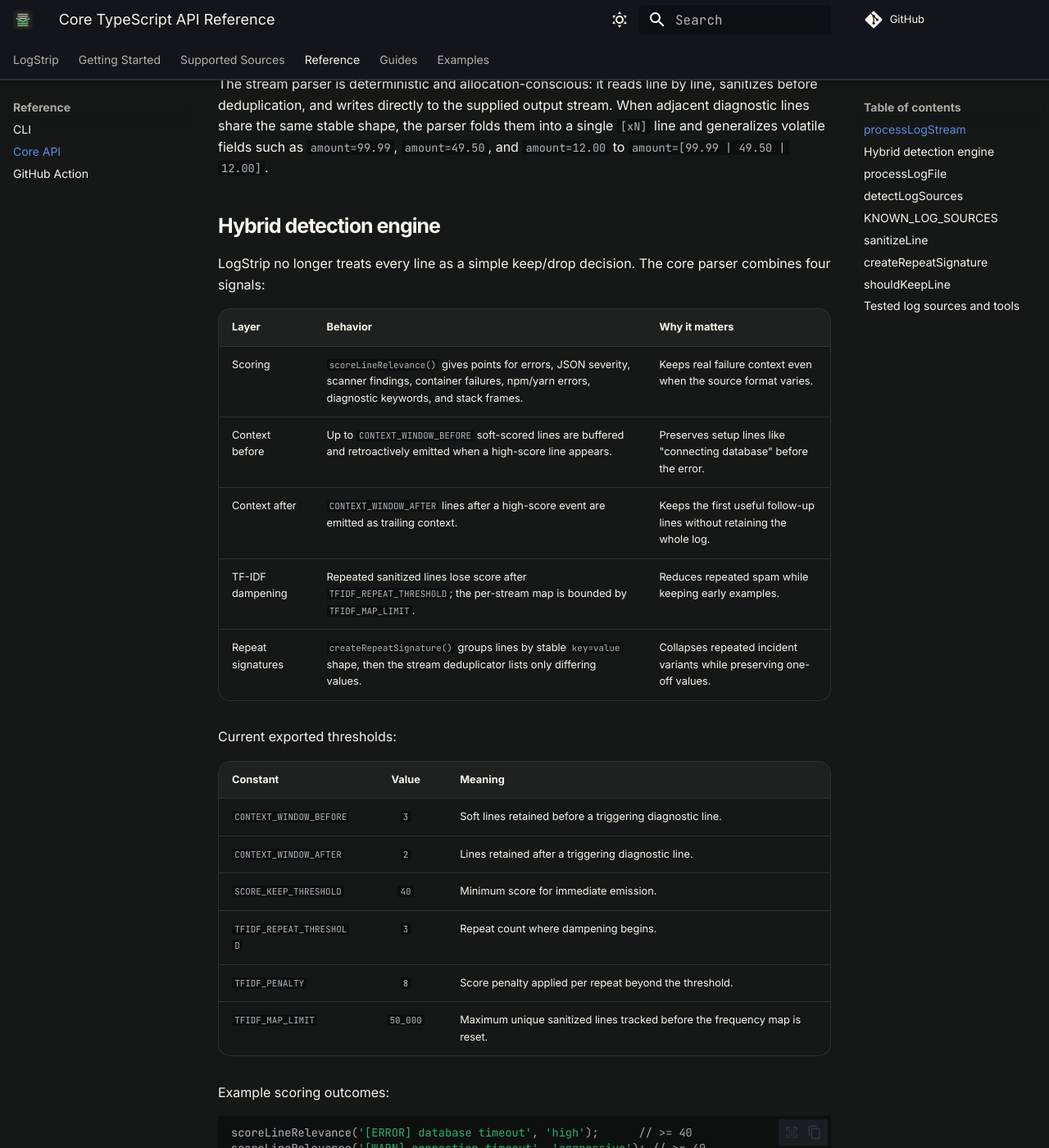
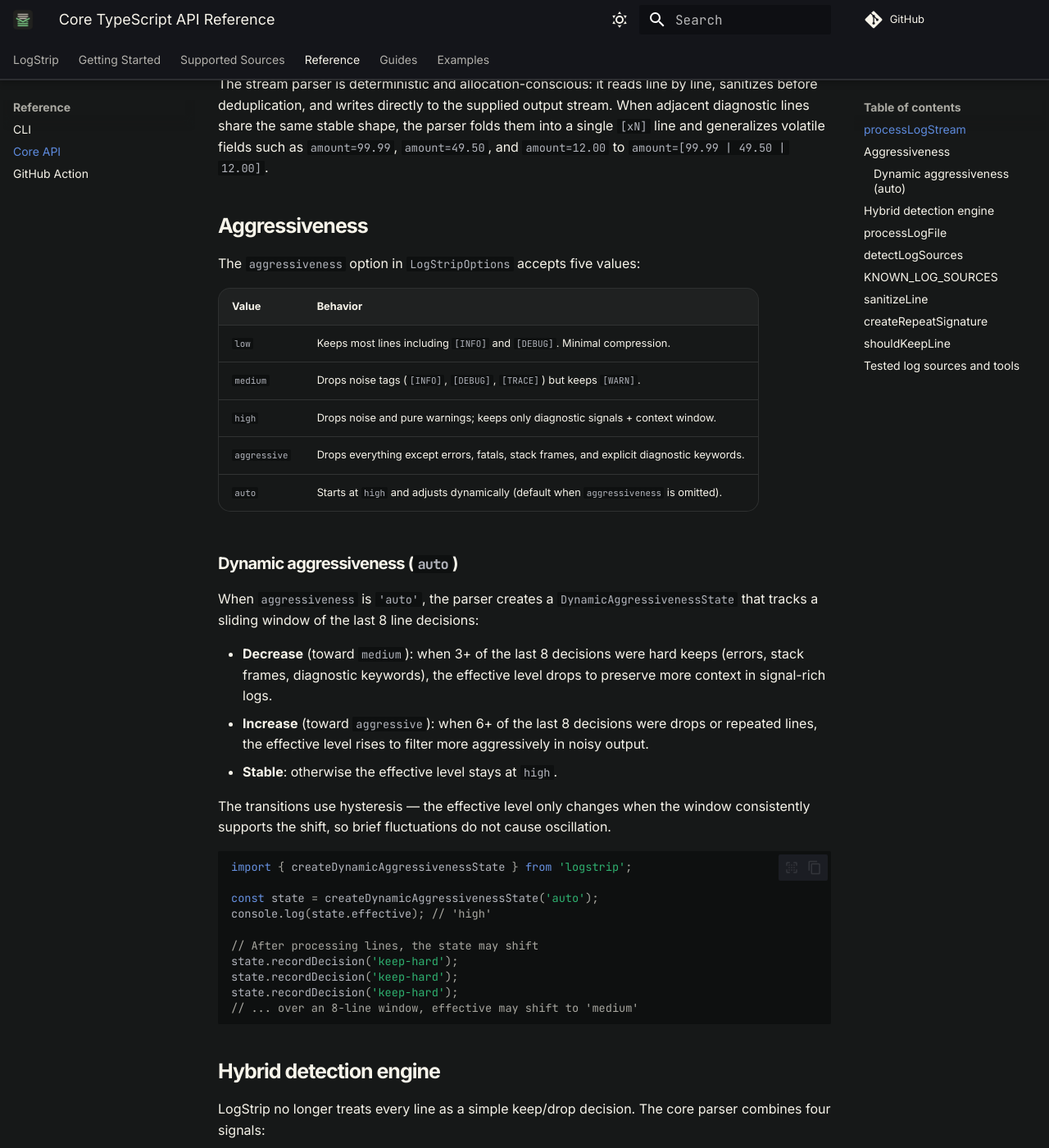
Before and after one commit to mrwogu/logstrip, an MkDocs documentation site: the page built from docs/reference/core.md, in a window 1280 px wide and 1400 px high, scrolled down 781 px. Shown: the whole window at 82% size. Built offline with MkDocs 1.6.1 and Material for MkDocs 9.7.7, drawn with Linux system fonts in a browser that asks for light colours; comment, search, counter and statistics services are not loaded; some of the changed text lies outside the part shown.

Commit message:
docs: document auto aggressiveness as default, describe dynamic mode

````diff
--- a/docs/reference/core.md
+++ b/docs/reference/core.md
@@ -16,7 +16,7 @@ const input = createReadStream('raw.log', { encoding: 'utf8' });
 const output = createWriteStream('raw.logstrip.log', { encoding: 'utf8' });
 
 const result = await processLogStream(input, output, {
-  aggressiveness: 'high',
+  aggressiveness: 'auto',
 });
 ```
 
@@ -40,6 +40,48 @@ stream. When adjacent diagnostic lines share the same stable shape, the parser
 folds them into a single `[xN]` line and generalizes volatile fields such as
 `amount=99.99`, `amount=49.50`, and `amount=12.00` to
 `amount=[99.99 | 49.50 | 12.00]`.
+
+## Aggressiveness
+
+The `aggressiveness` option in `LogStripOptions` accepts five values:
+
+| Value | Behavior |
+| :--- | :--- |
+| `low` | Keeps most lines including `[INFO]` and `[DEBUG]`. Minimal compression. |
+| `medium` | Drops noise tags (`[INFO]`, `[DEBUG]`, `[TRACE]`) but keeps `[WARN]`. |
+| `high` | Drops noise and pure warnings; keeps only diagnostic signals + context window. |
+| `aggressive` | Drops everything except errors, fatals, stack frames, and explicit diagnostic keywords. |
+| `auto` | Starts at `high` and adjusts dynamically (default when `aggressiveness` is omitted). |
+
+### Dynamic aggressiveness (`auto`)
+
+When `aggressiveness` is `'auto'`, the parser creates a `DynamicAggressivenessState`
+that tracks a sliding window of the last 8 line decisions:
+
+- **Decrease** (toward `medium`): when 3+ of the last 8 decisions were hard
+  keeps (errors, stack frames, diagnostic keywords), the effective level drops
+  to preserve more context in signal-rich logs.
+- **Increase** (toward `aggressive`): when 6+ of the last 8 decisions were drops
+  or repeated lines, the effective level rises to filter more aggressively in
+  noisy output.
+- **Stable**: otherwise the effective level stays at `high`.
+
+The transitions use hysteresis — the effective level only changes when the
+window consistently supports the shift, so brief fluctuations do not cause
+oscillation.
+
+```ts
+import { createDynamicAggressivenessState } from 'logstrip';
+
+const state = createDynamicAggressivenessState('auto');
+console.log(state.effective); // 'high'
+
+// After processing lines, the state may shift
+state.recordDecision('keep-hard');
+state.recordDecision('keep-hard');
+state.recordDecision('keep-hard');
+// ... over an 8-line window, effective may shift to 'medium'
+```
 
 ## Hybrid detection engine
 
@@ -80,7 +122,7 @@ scoreLineRelevance('containerd failed to create task', 'high'); // >= 40
 import { processLogFile } from 'logstrip';
 
 const result = await processLogFile('raw.log', 'raw.logstrip.log', {
-  aggressiveness: 'high',
+  aggressiveness: 'auto',
 });
 ```
 
````
Also changed, not shown: docs/reference/action.md (+6 -2 lines), docs/reference/cli.md (+34 -3 lines).
